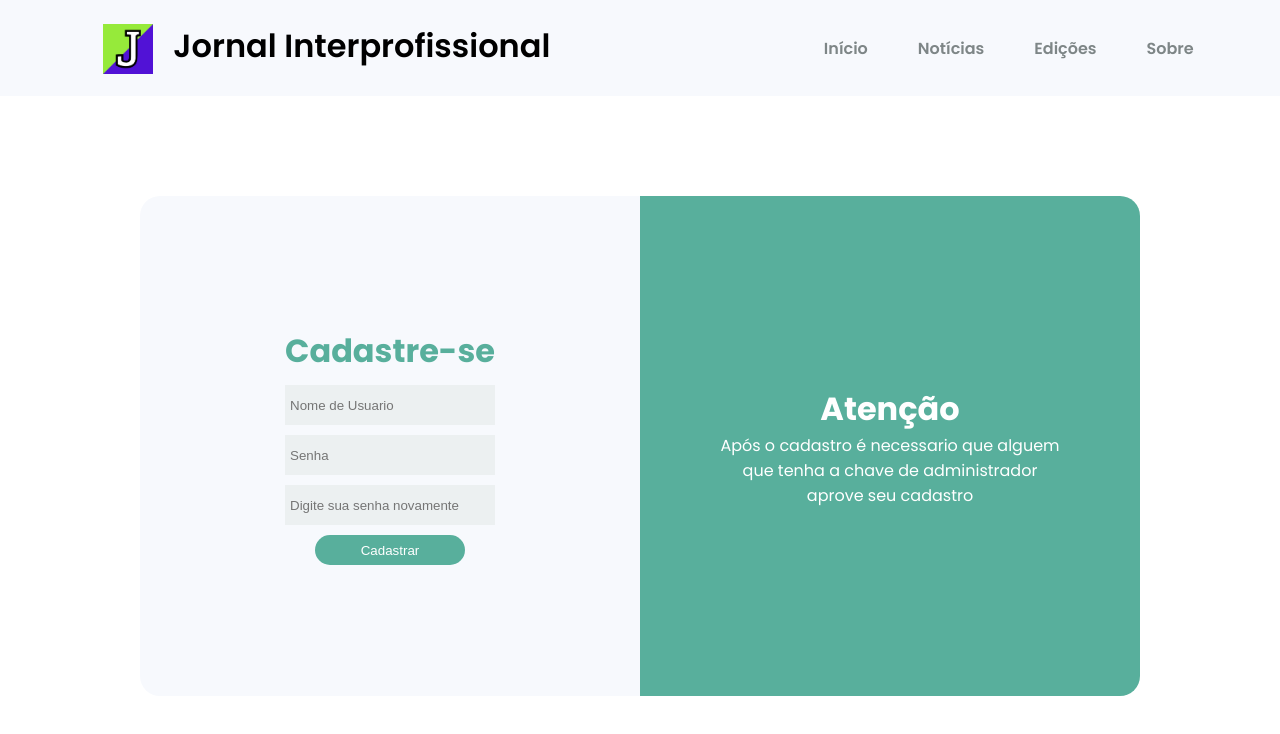
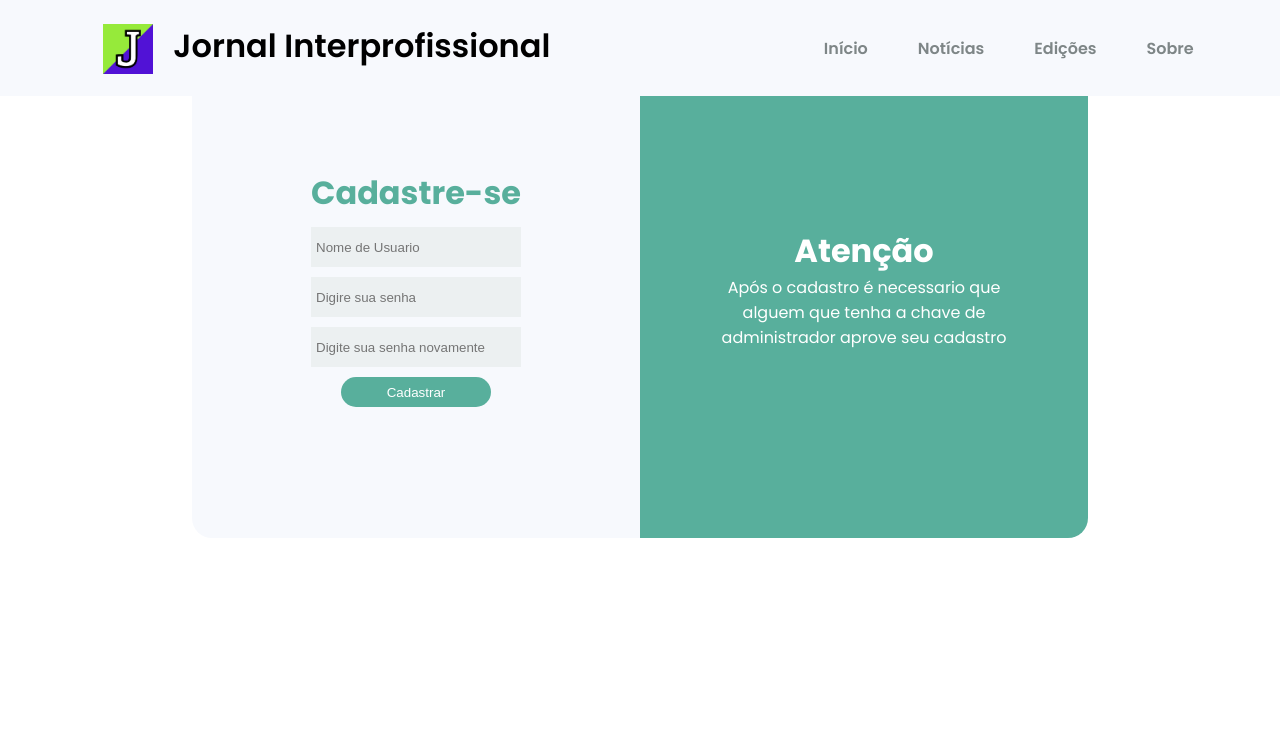
Before and after one commit to HericVirgilio/jornal-interprofissional-front-end, a Next.js app: page /cadastro in a window 1280 px wide. Shown: the top 734 px of the page. Built offline with nearby package versions, Linux system fonts and the light colour scheme.

Commit message:
corrigindo erros

```diff
--- a/src/cadastro/index.tsx
+++ b/src/cadastro/index.tsx
@@ -8,7 +8,7 @@ export default function CadastroForm(){
                 <h1 className="TituloCadastro">Cadastre-se</h1>
                     <form className="BoxFormularioCadastro">
                         <input className="InputCadastro" type="text" name="nomeUsuario" id="nomeUsuario" placeholder="Nome de Usuario" />
-                        <input className="InputCadastro" type="password" name="senhaUsuario" id="senhaUsuario" placeholder="Senha" />
+                        <input className="InputCadastro" type="password" name="senhaUsuario" id="senhaUsuario" placeholder="Digire sua senha" />
                         <input className="InputCadastro" type="password" name="senhaUsuarioDois" id="senhaUsuarioDois" placeholder="Digite sua senha novamente" />
                         <input className="BotaoRegistraUsuario" type="button" value="Cadastrar" />
                     </form>
--- a/src/cadastro/style.css
+++ b/src/cadastro/style.css
@@ -1,9 +1,11 @@
 .BoxCadastro{
+    margin-top: 100px;
     margin: auto;
+    width: 70vw;
     display: flex;
     align-items: center;
     justify-content: center;
-    margin-top: 100px;
+    height: 30vw;
 }
 .BoxCadastroLeft{
     background-color: #F7F9FD;
```
